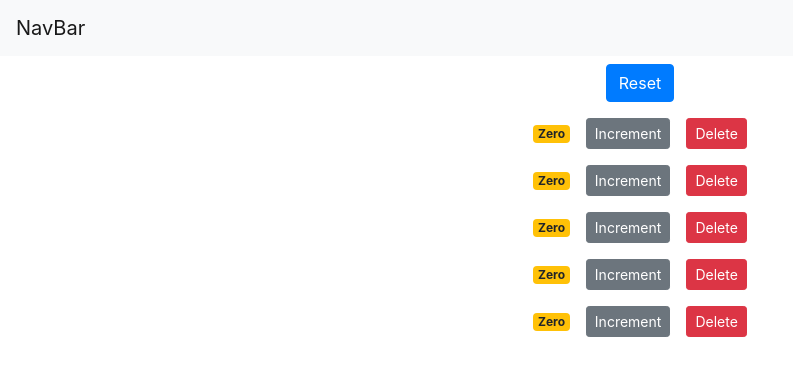
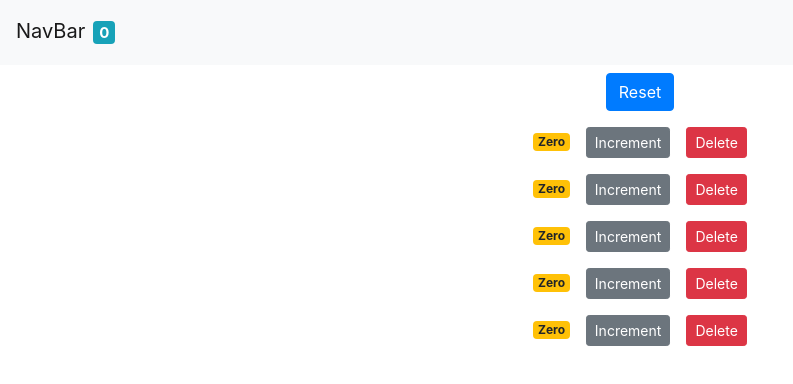
Before and after one commit to SKeerthi02/Practise-React, a React (Create React App) app: page / in a window 1280 px wide. Shown: the top 384 px of the page, without its empty margins (0-793 px from the left). Built offline with nearby package versions, Linux system fonts and the light colour scheme.

Commit message:
adding count in navbar

```diff
--- a/src/App.js
+++ b/src/App.js
@@ -35,7 +35,7 @@ class App extends Component {
   render() {
     return (
           <div className="App">
-            <NavigationBar />
+            <NavigationBar totalCounters = {this.state.countersList.filter(counter => counter.value > 0).length}/>
             <main className="container">
               <Counters
                   onReset={this.handleReset}
--- a/src/components/navigationBar.jsx
+++ b/src/components/navigationBar.jsx
@@ -5,7 +5,10 @@ class NavigationBar extends Component {
         return (
             <div>
                 <nav className="navbar navbar-light bg-light">
-                    <a className="navbar-brand" href="#">NavBar</a>
+                    <a className="navbar-brand" href="#">NavBar
+                        <span className="badge badge-info m-2">{this.props.totalCounters}</span>
+                    </a>
+
                 </nav>
             </div>
         );
```
